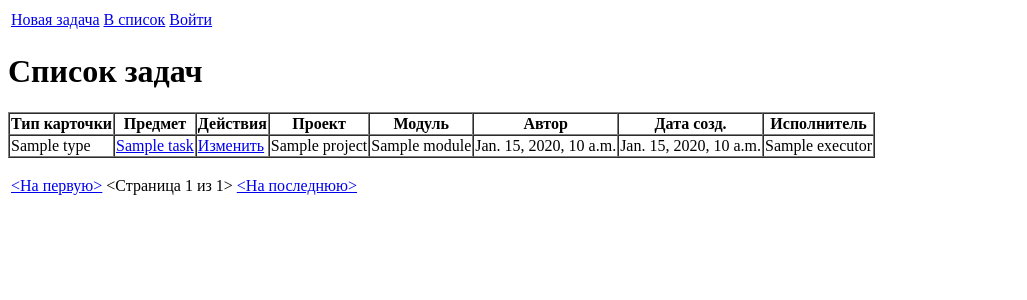
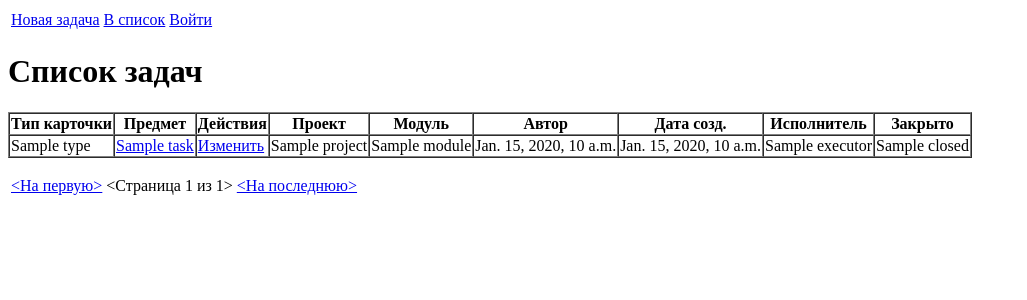
Before and after one commit to andrius-momzyakov/taskman, a Django app: template taskman/task/templates/task/task_list.html in a window 1280 px wide. Shown: the top 300 px of the page, without its empty margins (0-1027 px from the left). Run offline with Django 3.2, Linux system fonts and the light colour scheme; the template is opened without the code that fills it: most values are stand-ins (such as "Sample title", 1, 10 or a date in 2020).

Commit message:
Detail and List templates encriched with data.

```diff
--- a/taskman/task/templates/task/task_detail.html
+++ b/taskman/task/templates/task/task_detail.html
@@ -10,6 +10,7 @@
 <p><b>Исполнитель:</b>{{ object.executor }}</p>
 <p><b>Проект:</b>{{ object.project }}</p>
 <p><b>Модуль:</b>{{ object.module }}</p>
+<p><b>Закрыто:</b>{{ object.closed }}</p>
 {% if object.parent %}
 <p><b>Родительская задача</b><a href="{% url 'detail' object.parent.id %}">{{ object.parent.subject }}</a></p>
 {% endif %}
--- a/taskman/task/templates/task/task_list.html
+++ b/taskman/task/templates/task/task_list.html
@@ -13,6 +13,7 @@
         <th>Автор</th>
         <th>Дата созд.</th>
         <th>Исполнитель</th>
+        <th>Закрыто</th>
         </thead>
         {% for task in object_list %}
             <tr>
@@ -24,6 +25,7 @@
             <td>{{ task.created_by }}</td>
             <td>{{ task.created }}</td>
             <td>{{ task.executor|default_if_none:"" }}</td>
+            <td>{{ object.closed }}</td>
             </tr>
         {% endfor %}
     </table>
```
